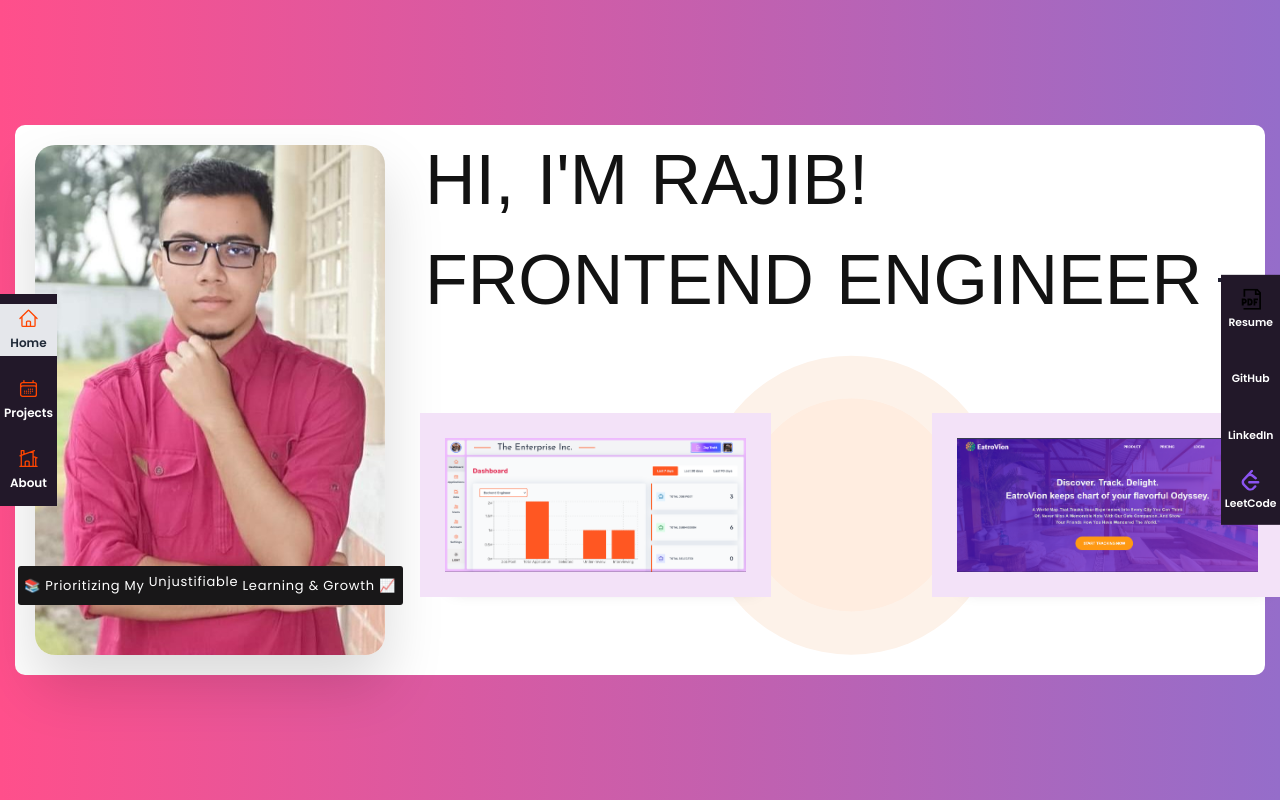
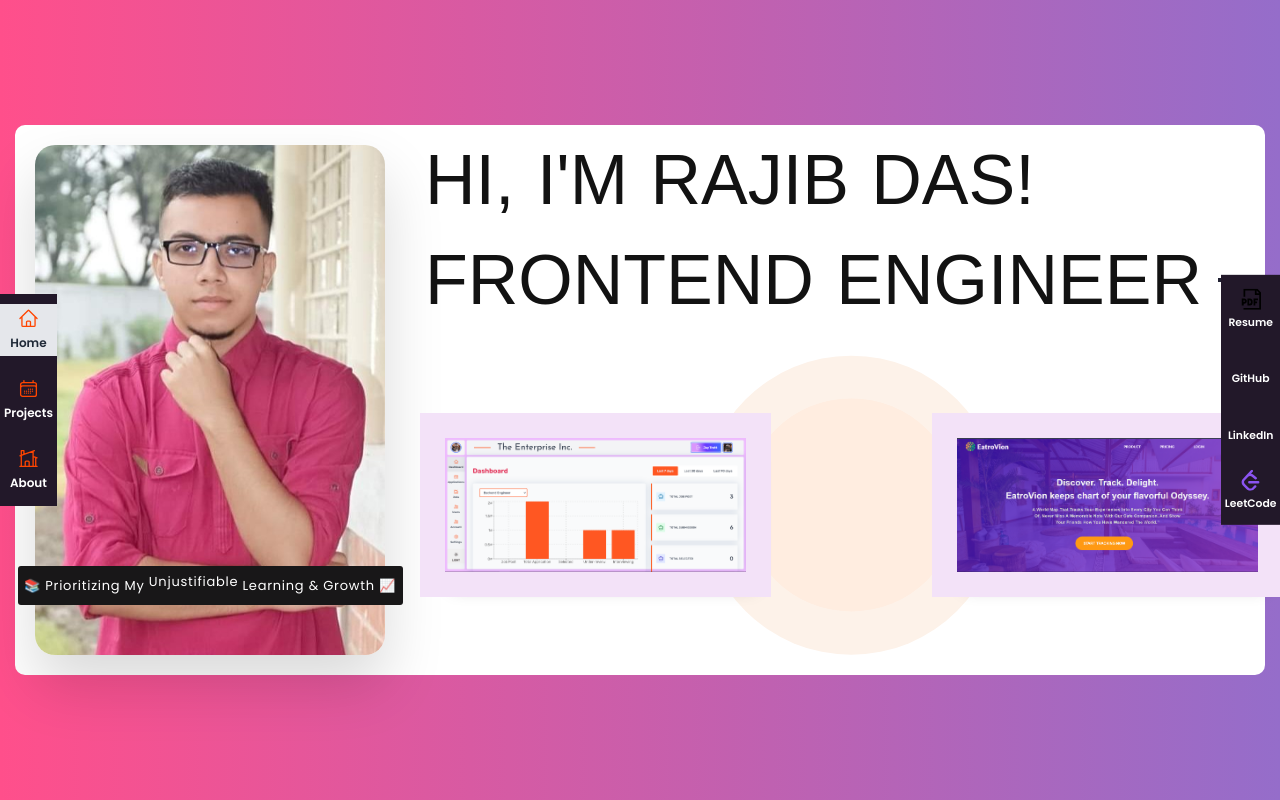
Before and after one commit to rajib18197/portfolio, a React (Vite) app: page /home in a window 1280 px wide. Built offline with nearby package versions, Linux system fonts and the light colour scheme; some icons are missing; a web font is replaced by a local one.

Commit message:
added contact info

```diff
--- a/index.html
+++ b/index.html
@@ -4,7 +4,7 @@
     <meta charset="UTF-8" />
     <link rel="icon" type="image/svg+xml" href="/vite.svg" />
     <meta name="viewport" content="width=device-width, initial-scale=1.0" />
-    <title>Rajib Das</title>
+    <title>Greetings! I'm Rajib.</title>
     <link rel="preconnect" href="https://fonts.googleapis.com" />
     <link rel="preconnect" href="https://fonts.gstatic.com" crossorigin />
     <link
--- a/src/components/home/Intro.jsx
+++ b/src/components/home/Intro.jsx
@@ -99,7 +99,7 @@ export default function Intro() {
       {/* <Name>
         <span>📚</span> Hi, I'm Rajib! <span>📈</span>
       </Name> */}
-      <Name>Hi, I'm Rajib!</Name>
+      <Name>Hi, I'm Rajib Das!</Name>
       <Secondary>Frontend Engineer</Secondary>
     </StyledIntro>
   );
```
